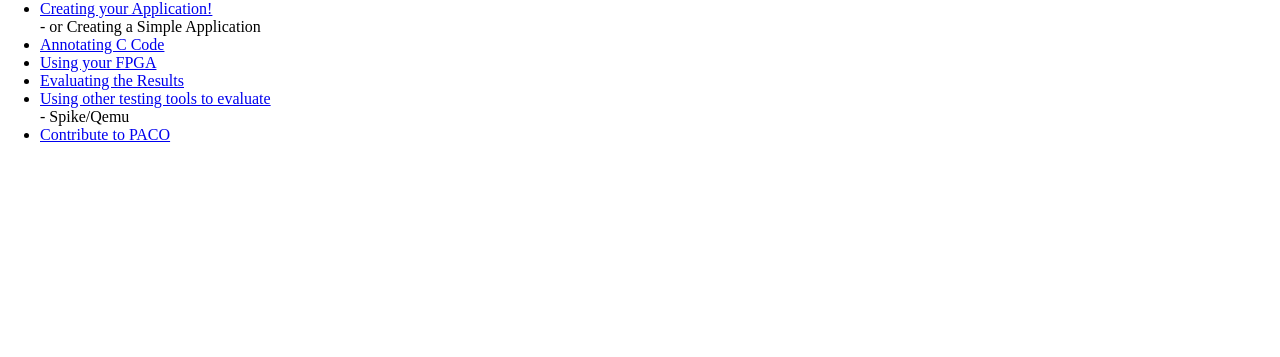
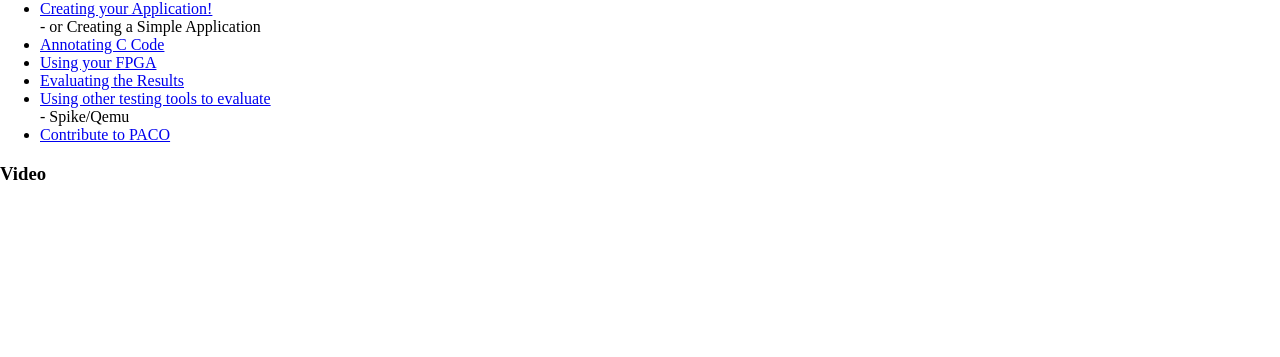
Before and after one commit to PACO-CPU/PACO, a Jekyll site: the page built from tutorial/index.md, in a window 1280 px wide. Shown: the part 205-562 px from the top of the page. Built offline with Jekyll 4.4.1, drawn with Linux system fonts in a browser that asks for light colours.

Commit message:
Update index.md

```diff
--- a/tutorial/index.md
+++ b/tutorial/index.md
@@ -16,3 +16,5 @@
     <li><a href = "#0"> Contribute to PACO </a></li>
   </ul>
 </aside>
+
+### Video
```
